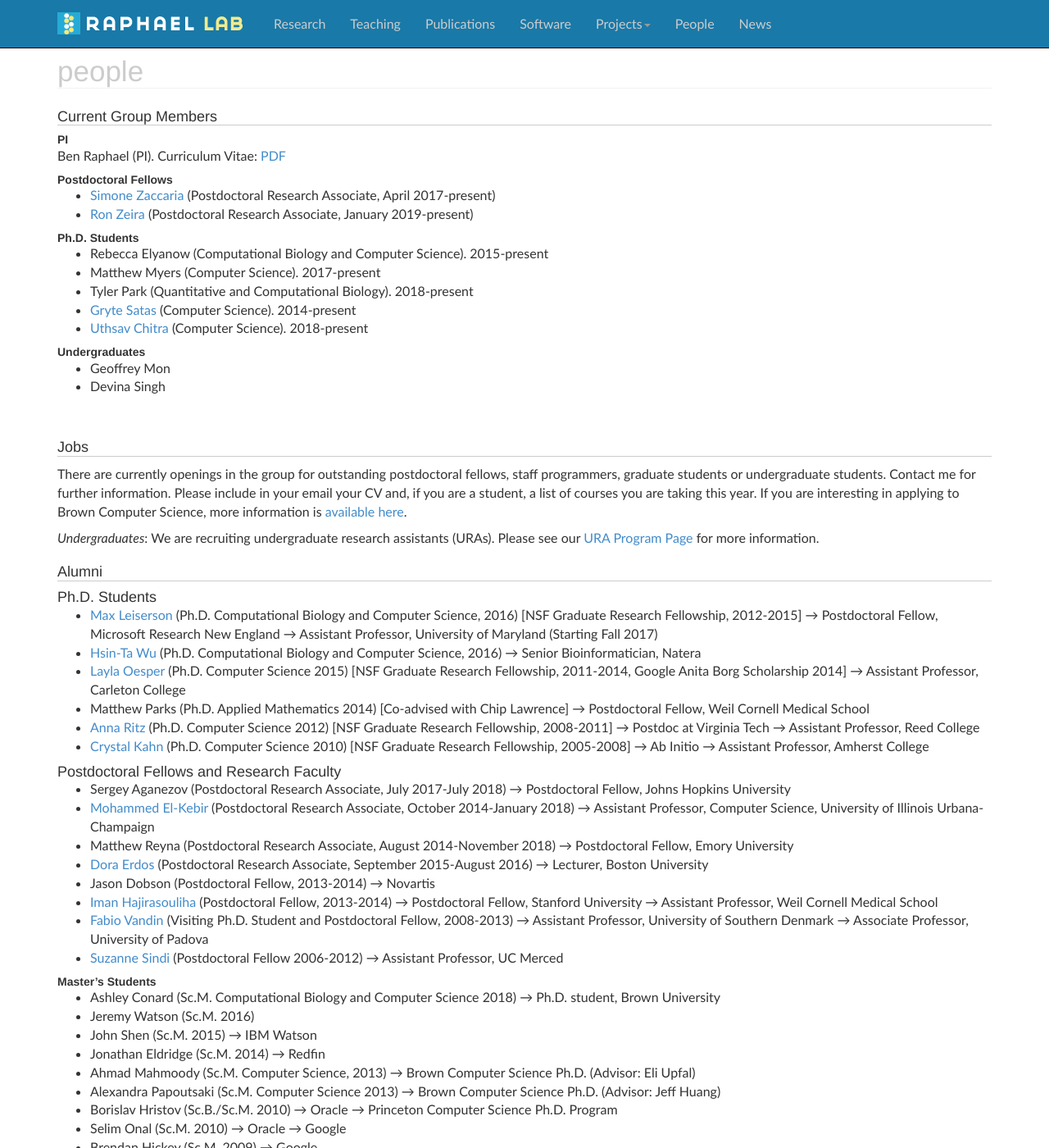
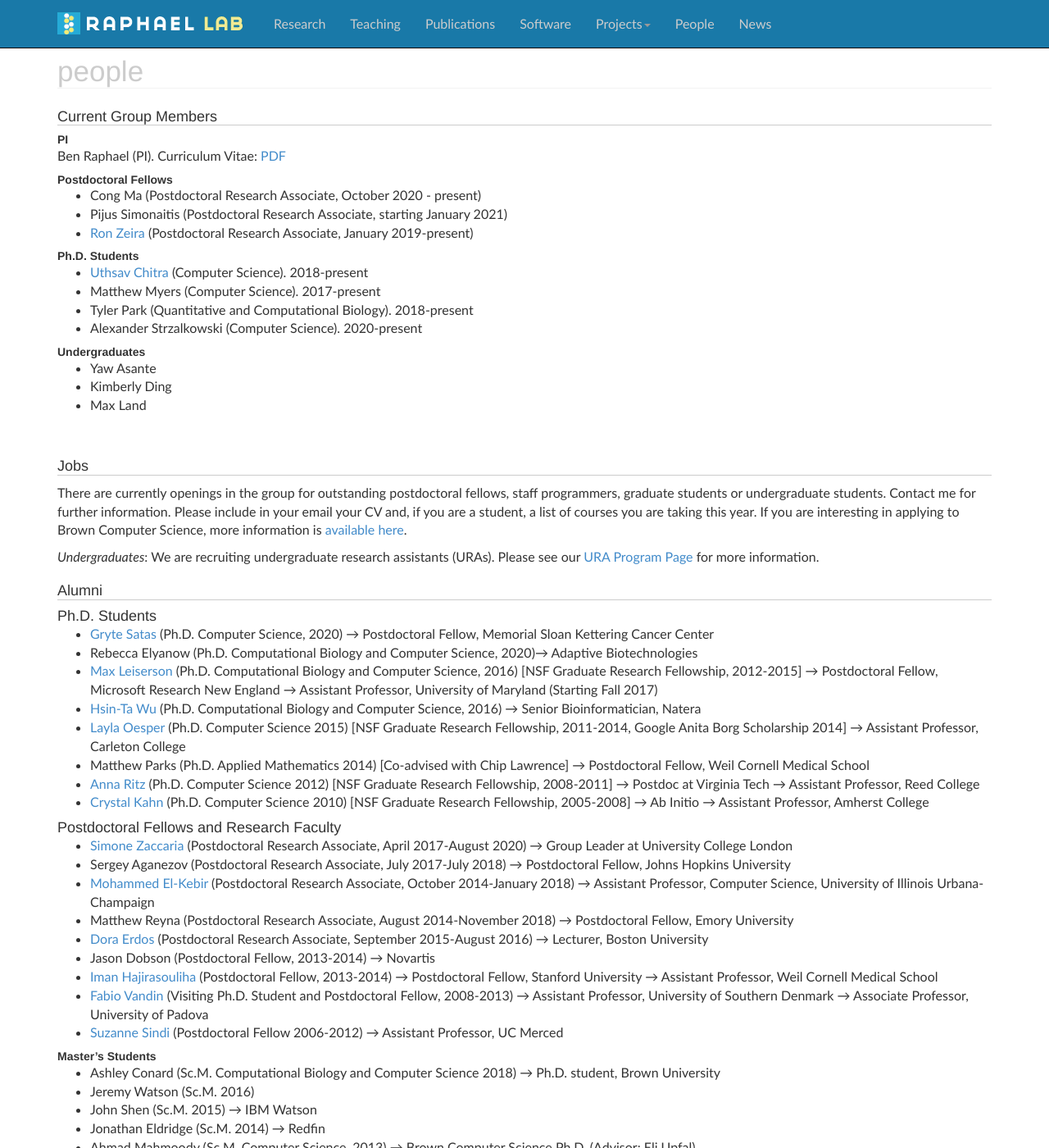
Before and after one commit to raphael-group/raphael-group.github.io, a Jekyll site: the page built from people/index.md, in a window 1280 px wide and 1400 px high. Shown: the whole window at 82% size. Built offline with Jekyll 4.4.1, drawn with Linux system fonts in a browser that asks for light colours; nearby versions of some CDN libraries; comment, search, counter and statistics services are not loaded; some of the changed text lies outside the part shown.

Commit message:
Update index.md

```diff
--- a/people/index.md
+++ b/people/index.md
@@ -12,20 +12,22 @@ container_css_class: container
 Ben Raphael (PI). Curriculum Vitae: [PDF](http://compbio-research.cs.brown.edu/people/BRaphael_CV.pdf)
 
 ### Postdoctoral Fellows
-* [Simone Zaccaria](https://simozacca.github.io/) (Postdoctoral Research Associate, April 2017-present)
+* Cong Ma (Postdoctoral Research Associate, October 2020 - present)
+* Pijus Simonaitis (Postdoctoral Research Associate, starting January 2021)
 * [Ron Zeira](http://www.cs.tau.ac.il/~ronzeira/) (Postdoctoral Research Associate, January 2019-present)
 
 
 ### Ph.D. Students
-* Rebecca Elyanow (Computational Biology and Computer Science).  2015-present
+* [Uthsav Chitra](https://uthsavc.github.io) (Computer Science). 2018-present
 * Matthew Myers (Computer Science). 2017-present
 * Tyler Park (Quantitative and Computational Biology). 2018-present
-* [Gryte Satas](https://cs.brown.edu/people/gsatas/) (Computer Science). 2014-present
-* [Uthsav Chitra](https://uthsavc.github.io) (Computer Science). 2018-present
+* Alexander Strzalkowski (Computer Science). 2020-present
 
 ### Undergraduates
-* Geoffrey Mon
-* Devina Singh
+* Yaw Asante
+* Kimberly Ding
+* Max Land
+
 
 <a name="jobs"></a>
 
@@ -38,6 +40,8 @@ There are currently openings in the group for outstanding postdoctoral fellows,
 ## Alumni
 
 #### Ph.D. Students
+* [Gryte Satas](https://cs.brown.edu/people/gsatas/) (Ph.D. Computer Science, 2020) &rarr; Postdoctoral Fellow, Memorial Sloan Kettering Cancer Center
+* Rebecca Elyanow (Ph.D. Computational Biology and Computer Science, 2020)&rarr; Adaptive Biotechnologies
 * [Max Leiserson](http://maxleiserson.com) (Ph.D. Computational Biology and Computer Science, 2016) [NSF Graduate Research Fellowship, 2012-2015] &rarr; Postdoctoral Fellow, Microsoft Research New England &rarr; Assistant Professor, University of Maryland (Starting Fall 2017)
 * [Hsin-Ta Wu](http://cs.brown.edu/people/bournewu/) (Ph.D. Computational Biology and Computer Science, 2016) &rarr; Senior Bioinformatician, Natera
 * [Layla Oesper](http://cs.brown.edu/people/layla/) (Ph.D. Computer Science 2015) [NSF Graduate Research Fellowship, 2011-2014, Google Anita Borg Scholarship 2014] &rarr; Assistant Professor, Carleton College
@@ -47,6 +51,7 @@ There are currently openings in the group for outstanding postdoctoral fellows,
 * [Crystal Kahn](http://www3.amherst.edu/~cvalentine/cvalentine/Welcome.html) (Ph.D. Computer Science 2010) [NSF Graduate Research Fellowship, 2005-2008] &rarr; Ab Initio &rarr; Assistant Professor, Amherst College
 
 #### Postdoctoral Fellows and Research Faculty
+* [Simone Zaccaria](https://simozacca.github.io/) (Postdoctoral Research Associate, April 2017-August 2020) &rarr; Group Leader at University College London
 * Sergey Aganezov (Postdoctoral Research Associate, July 2017-July 2018) &rarr; Postdoctoral Fellow, Johns Hopkins University
 * [Mohammed El-Kebir](https://scholar.google.com/citations?user=8mUzslcAAAAJ&hl=en) (Postdoctoral Research Associate, October 2014-January 2018) &rarr; Assistant Professor, Computer Science, University of Illinois Urbana-Champaign
 * Matthew Reyna (Postdoctoral Research Associate, August 2014-November 2018) &rarr; Postdoctoral Fellow, Emory University
@@ -70,6 +75,10 @@ There are currently openings in the group for outstanding postdoctoral fellows,
 
 
 #### Undergraduate and Visiting Students
+* Chandler Ault (Summer 2020)
+* Claire Du (Honors Thesis, 2020)
+* Geoffrey Mon (Summer 2018, 2019)
+* Devina Singh (Honors Thesis, 2018)
 * Alexandra Wong (UTRA Summer 2015 and 2016 &rarr; Yelp &rarr; M.D. student, Brown University
 * Jonathan Chang (UTRA, Summer 2016)
 * Zheng Shi (UTRA, Summer 2016) &rarr; Ph.D. student, Computer Science, Princeton University
```
